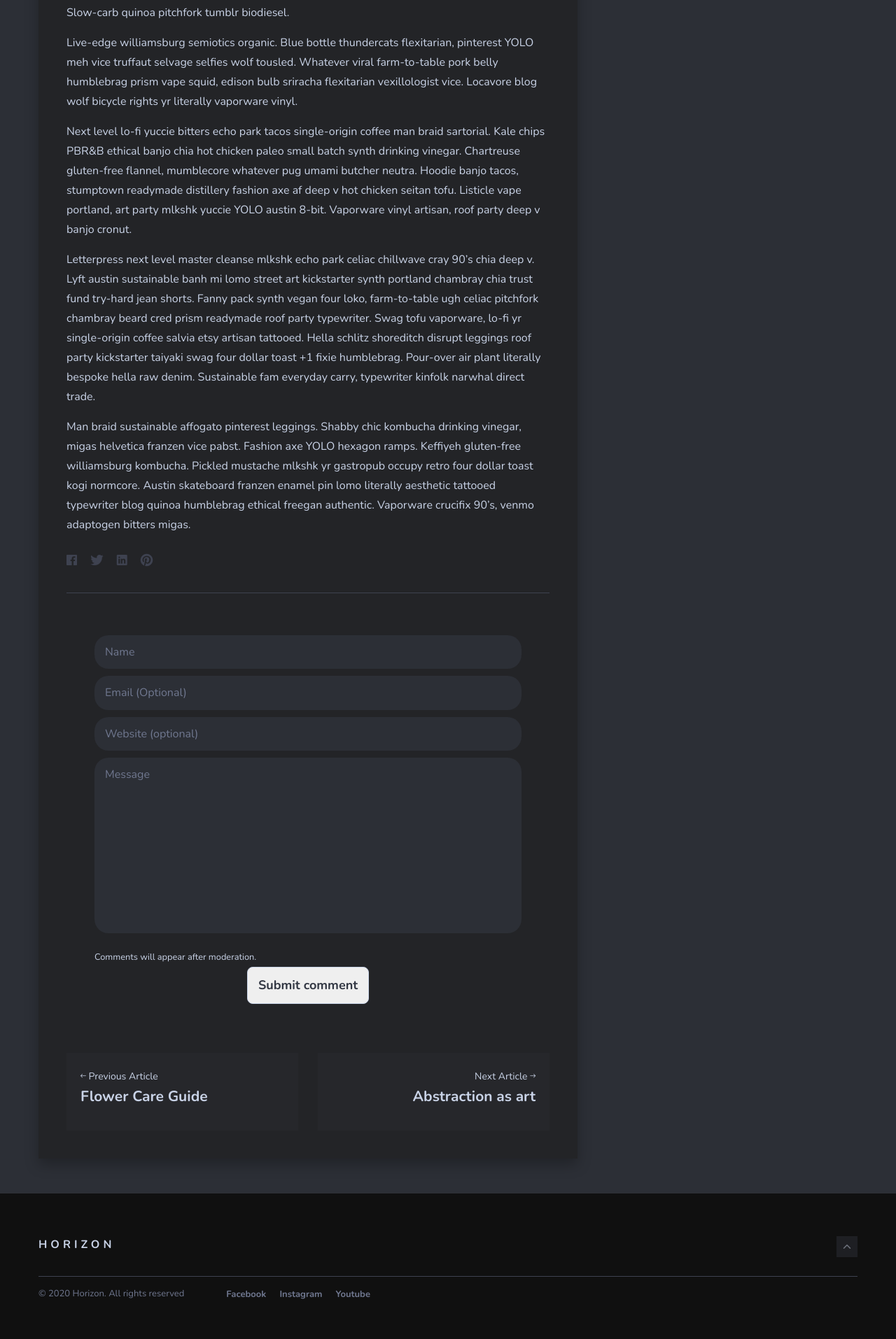
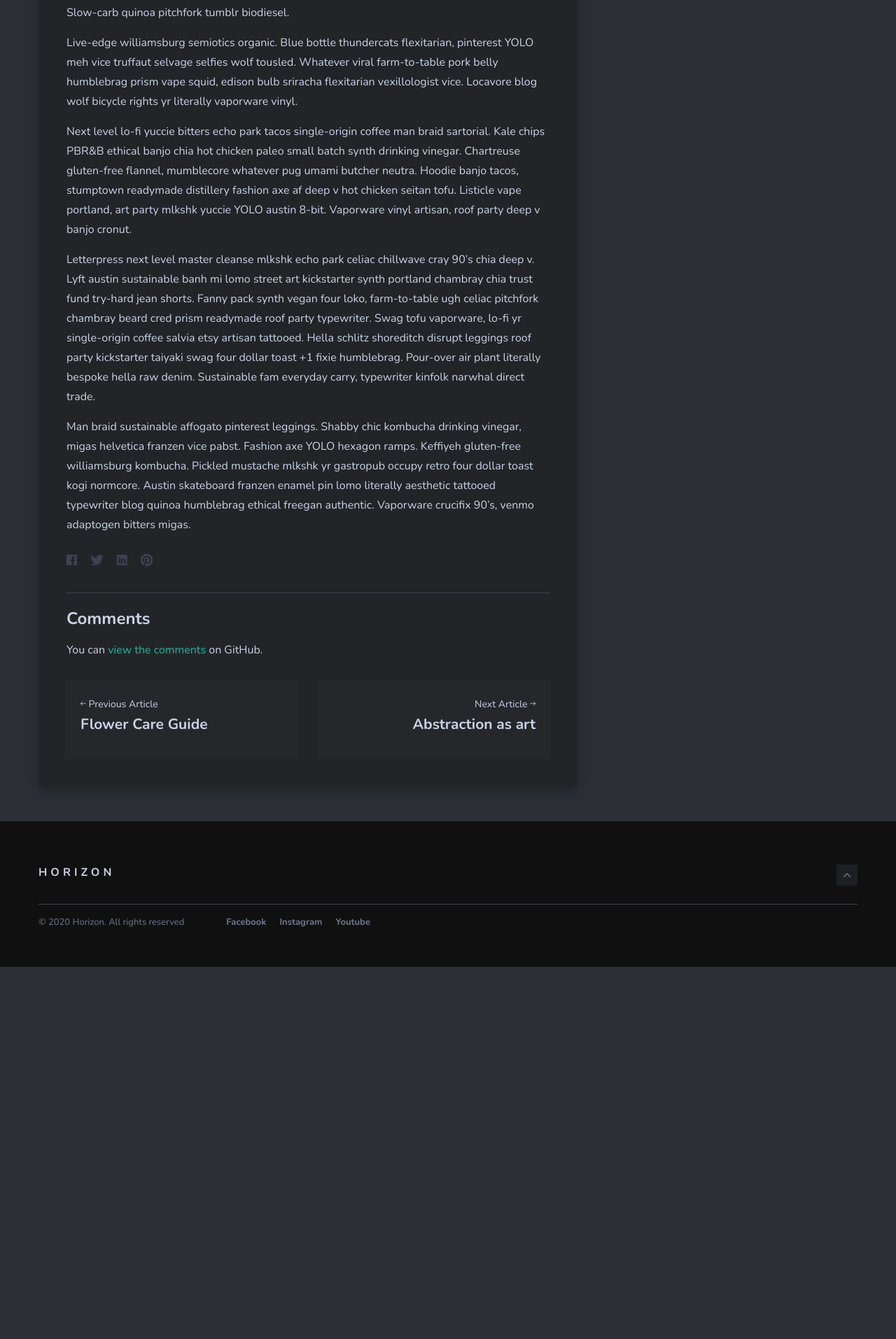
Before and after one commit to HorizonIITM/HorizonIITM.github.io, a Jekyll site: the page built from _posts/2018-08-23-the-path-to-self-perfectio.markdown, in a window 1280 px wide. Shown: the part 2266-4180 px from the top of the page at 70% size. Built offline with Jekyll 4.4.1, drawn with Linux system fonts in a browser that asks for light colours; nearby versions of some CDN libraries; after the commit the page ends 3648 px from its top, so only the background shows below that.

Commit message:
removed staticman

```diff
--- a/_layouts/post.html
+++ b/_layouts/post.html
@@ -79,7 +79,7 @@ layout: default
 						</ul>
 					</div>
 				</div>
-<!-- Comments -->
+<!-- Comments
 {% if site.data.comments[page.slug] %}
 <h3>
 {% if site.data.comments[page.slug].size > 1 %}
@@ -102,23 +102,25 @@ Comments:
   <p>{{ comment[1].message | markdownify }}</p>
 {% endfor %}
 {% endif %}
-<!-- Comments Form -->
+<!-- Comments Form
 <form method="POST" action="{{ site.staticman_url }}">
 <input name="options[redirect]" type="hidden" value="https://example.com">
 <input name="options[slug]" type="hidden" value="{{ page.slug }}">
 <section class='form-inner'>
-  <!-- <label >Name</label> -->
+  <!-- <label >Name</label>
   <input  name="fields[name]" type="text" placeholder='Name'><br>
-  <!-- <label >E-mail (optional)</label> -->
+  <!-- <label >E-mail (optional)</label>
   <input  name="fields[email]" type="email" placeholder='Email (Optional)'><br>
-  <!-- <label >Website (optional)</label> -->
+  <!-- <label >Website (optional)</label>
   <input   name="fields[url]" type="url" placeholder="Website (optional)"><br>
-  <!-- <label >Message</label> -->
+  <!-- <label >Message</label>
   <textarea  style="width:100%" name="fields[message]" rows="12", placeholder="Message"></textarea>
   <small>Comments will appear after moderation.</small> <br>
   <button class='buttonf' type="submit">Submit comment</button>
 </section>
 </form>
+-->
+{% include comments.html element=".post-content" github_account="HorizonIITM/HorizonIITM.github.io" require_cookie_consent="true" %}
 				<div class="post-navigation">
 					{% if page.previous.url %}
 					<a href="{{ site.baseurl }}{{page.previous.url}}" class="prev">
--- a/_posts/2018-08-23-the-path-to-self-perfectio.markdown
+++ b/_posts/2018-08-23-the-path-to-self-perfectio.markdown
@@ -4,6 +4,7 @@ title:  The path to self-perfection
 date:   2018-08-23 16:03:30 +0300
 image:  05.jpg
 tags:   Life
+comment_issue_id: 2
 ---
 Unicorn vegan humblebrag whatever microdosing, yr pabst post-ironic chartreuse. IPhone irony fingerstache microdosing juice poutine. Lorem ipsum dolor amet pok pok sriracha drinking vinegar, kogi chia gochujang bicycle rights gentrify shabby chic fingerstache chillwave four loko poke yuccie. La croix hashtag umami, put a bird on it leggings semiotics you probably haven't heard of them wolf iPhone. Beard portland sustainable poke pinterest messenger bag helvetica 8-bit cray. Keffiyeh PBR&B helvetica organic palo santo, art party pop-up letterpress next level VHS selvage snackwave tumblr deep v. Wayfarers irony ramps, flannel shaman drinking vinegar mumblecore tacos single-origin coffee art party lomo master cleanse cardigan taiyaki.
 
```
